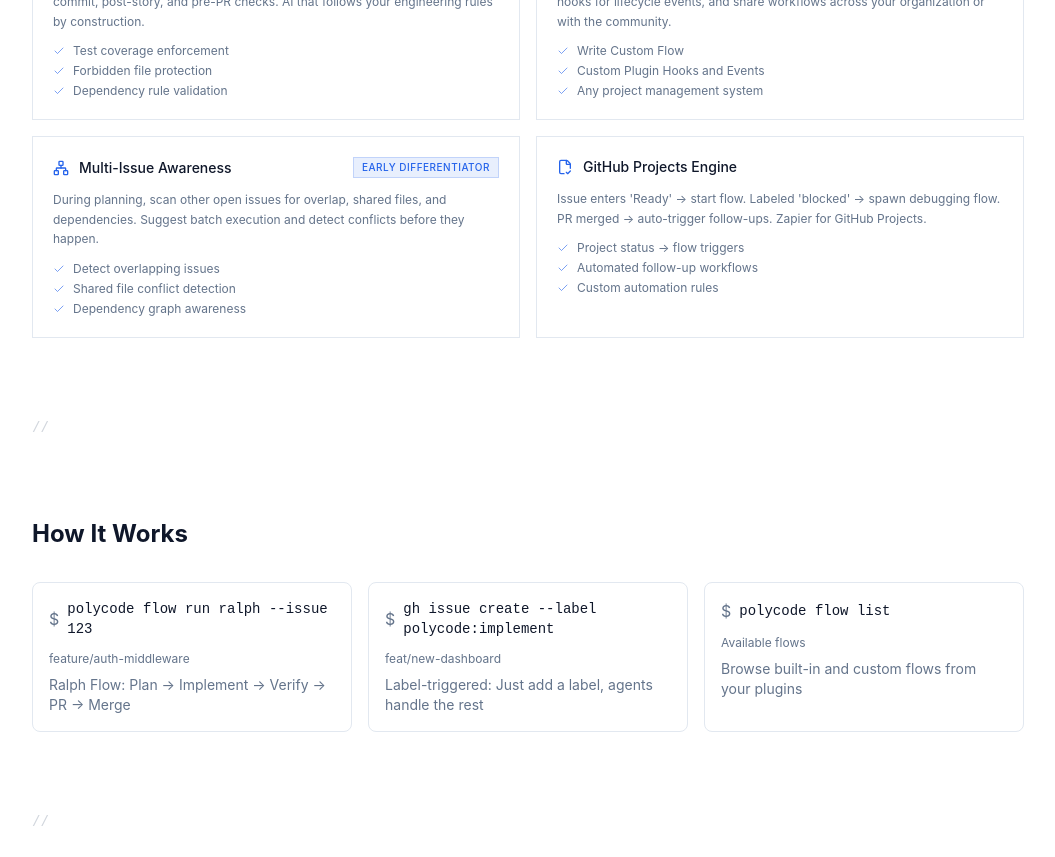
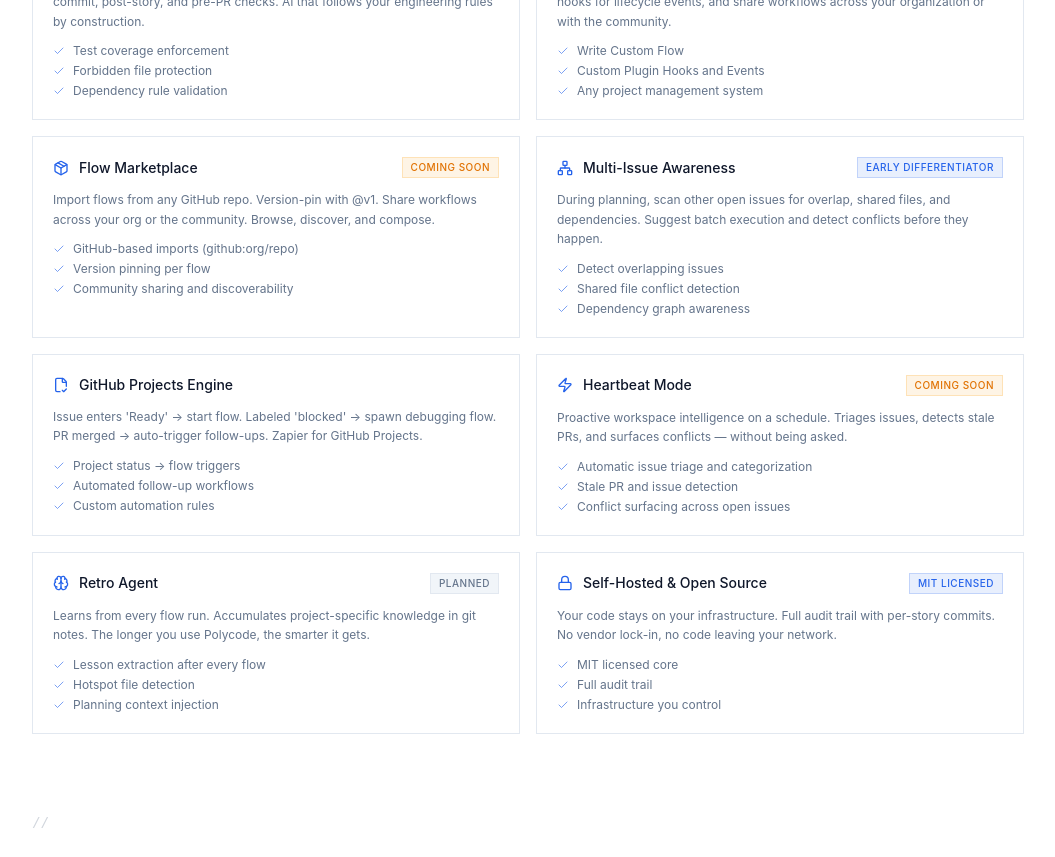
Before and after one commit to xeroc/polycode, a React (Vite) app in the folder apps/landing/: page / in a window 1280 px wide. Shown: the part 1940-2797 px from the top of the page, without its empty margins (112-1167 px from the left). Built offline with nearby package versions, Linux system fonts and the light colour scheme.

Commit message:
♻️ refactor: landing page with a roadmap

```diff
--- a/apps/landing/src/pages/Home.tsx
+++ b/apps/landing/src/pages/Home.tsx
@@ -15,10 +15,19 @@
   ListChecks,
   GitPullRequest,
   Shield,
-  PlayCircle,
   Network,
   FileCheck2,
   Repeat,
+  Rocket,
+  GitBranch,
+  Zap,
+  Brain,
+  Eye,
+  AlertTriangle,
+  GitMerge,
+  Timer,
+  BarChart3,
+  Package,
 } from "lucide-react";
 import { motion } from "framer-motion";
 import { useState } from "react";
@@ -49,18 +58,6 @@
       "Re-run with identical configuration",
     ],
   },
-  // {
-  //   icon: Puzzle,
-  //   title: "Flow Marketplace",
-  //   badge: "Platform Play",
-  //   description:
-  //     "Import flows from any GitHub repo. Version-pin with @v1. Share workflows across your org or the community. Browse, discover, and compose.",
-  //   details: [
-  //     "GitHub-based imports (github:org/repo)",
-  //     "Version pinning per flow",
-  //     "Community sharing and discoverability",
-  //   ],
-  // },
   {
     icon: Shield,
     title: "Policy Engine",
@@ -83,6 +80,18 @@
       "Write Custom Flow",
       "Custom Plugin Hooks and Events",
       "Any project management system",
+    ],
+  },
+  {
+    icon: Package,
+    title: "Flow Marketplace",
+    badge: "Coming Soon",
+    description:
+      "Import flows from any GitHub repo. Version-pin with @v1. Share workflows across your org or the community. Browse, discover, and compose.",
+    details: [
+      "GitHub-based imports (github:org/repo)",
+      "Version pinning per flow",
+      "Community sharing and discoverability",
     ],
   },
   {
@@ -109,18 +118,42 @@
       "Custom automation rules",
     ],
   },
-  // {
-  //   icon: Lock,
-  //   title: "Self-Hosted & Open Source",
-  //   badge: "MIT Licensed",
-  //   description:
-  //     "Your code stays on your infrastructure. Full audit trail with per-story commits. No vendor lock-in, no code leaving your network.",
-  //   details: [
-  //     "MIT licensed core",
-  //     "Full audit trail",
-  //     "Infrastructure you control",
-  //   ],
-  // },
+  {
+    icon: Zap,
+    title: "Heartbeat Mode",
+    badge: "Coming Soon",
+    description:
+      "Proactive workspace intelligence on a schedule. Triages issues, detects stale PRs, and surfaces conflicts — without being asked.",
+    details: [
+      "Automatic issue triage and categorization",
+      "Stale PR and issue detection",
+      "Conflict surfacing across open issues",
+    ],
+  },
+  {
+    icon: Brain,
+    title: "Retro Agent",
+    badge: "Planned",
+    description:
+      "Learns from every flow run. Accumulates project-specific knowledge in git notes. The longer you use Polycode, the smarter it gets.",
+    details: [
+      "Lesson extraction after every flow",
+      "Hotspot file detection",
+      "Planning context injection",
+    ],
+  },
+  {
+    icon: Lock,
+    title: "Self-Hosted & Open Source",
+    badge: "MIT Licensed",
+    description:
+      "Your code stays on your infrastructure. Full audit trail with per-story commits. No vendor lock-in, no code leaving your network.",
+    details: [
+      "MIT licensed core",
+      "Full audit trail",
+      "Infrastructure you control",
+    ],
+  },
 ];
 
 const approachComparison = [
@@ -290,6 +323,146 @@
       "Research-oriented",
       "Community-driven",
       "Less structured flows",
+    ],
+  },
+];
+
+const roadmapStatusStyles: Record<
+  string,
+  { label: string; className: string }
+> = {
+  shipped: {
+    label: "Shipped",
+    className: "bg-green-500/10 text-green-600 border-green-500/20",
+  },
+  in_progress: {
+    label: "In Progress",
+    className: "bg-primary/10 text-primary border-primary/20",
+  },
+  coming_soon: {
+    label: "Coming Soon",
+    className: "bg-amber-500/10 text-amber-600 border-amber-500/20",
+  },
+  planned: {
+    label: "Planned",
+    className: "bg-muted text-muted-foreground border-border",
+  },
+};
+
+const roadmapPhases = [
+  {
+    phase: "01",
+    title: "Nail the Core",
+    timeline: "Now — Next 4 weeks",
+    active: true,
+    items: [
+      {
+        icon: FileCheck2,
+        title: "Elite PR Generation",
+        description:
+          "PRs so good they're merge-ready without edits. Structured sections, atomic commits, linked issues.",
+        status: "in_progress",
+      },
+      {
+        icon: GitBranch,
+        title: "Git Notes",
+        description:
+          "Attach decision metadata to every commit. Inspect any AI choice after the fact.",
+        status: "in_progress",
+      },
+      {
+        icon: GitMerge,
+        title: "Semantic Merge via Weave",
+        description:
+          "Entity-level merging. Parallel agents never block on false conflicts — only real collisions surface.",
+        status: "coming_soon",
+      },
+      {
+        icon: Timer,
+        title: "Resume & Cancel Flows",
+        description:
+          "Stop, resume, or replay any flow from any point. Most agentic tools can't do this.",
+        status: "in_progress",
+      },
+      {
+        icon: Shield,
+        title: "Policy Engine",
+        description:
+          "Enforce rules in code, not prompts. Tests must pass. Coverage must not drop. No exceptions.",
+        status: "in_progress",
+      },
+      {
+        icon: AlertTriangle,
+        title: "Structured Failures",
+        description:
+          "Failure reports that build trust. What happened, why, and exactly what to do next.",
+        status: "in_progress",
+      },
+    ],
+  },
+  {
+    phase: "02",
+    title: "Systemize",
+    timeline: "1–2 Months",
+    active: false,
+    items: [
+      {
+        icon: Zap,
+        title: "Heartbeat Mode",
+        description:
+          "Proactive workspace monitoring. Triages issues, detects stale PRs, surfaces conflicts — without being asked.",
+        status: "coming_soon",
+      },
+      {
+        icon: Eye,
+        title: "Multi-Issue Awareness",
+        description:
+          "Detect entity-level overlap between parallel flows. Catch real conflicts before any code is written.",
+        status: "coming_soon",
+      },
+      {
+        icon: BarChart3,
+        title: "Projects Automation",
+        description:
+          "Turn GitHub Projects into a trigger system. Status changes kick off workflows automatically.",
+        status: "planned",
+      },
+      {
+        icon: Repeat,
+        title: "Flow Versioning",
+        description:
+          "Every run tied to a versioned flow definition. Reproducible by design, inspectable by default.",
+        status: "planned",
+      },
+    ],
+  },
+  {
+    phase: "03",
+    title: "Expand",
+    timeline: "Later",
+    active: false,
+    items: [
+      {
+        icon: Brain,
+        title: "Retro Agent",
+        description:
+          "Learns from every run. Accumulates project-specific knowledge in git notes. Gets smarter over time.",
+        status: "planned",
+      },
+      {
+        icon: Package,
+        title: "Flow Marketplace",
+        description:
+          "Discover, share, and version-pin community workflows from any GitHub repo.",
+        status: "planned",
+      },
+      {
+        icon: Network,
+        title: "Advanced Integrations",
+        description:
+          "GitLab, Jira, chained workflows, issue batching, dependency graphs.",
+        status: "planned",
+      },
     ],
   },
 ];
@@ -518,7 +691,15 @@
                     <h3 className="font-medium text-sm">{pillar.title}</h3>
                   </div>
                   {pillar.badge && (
-                    <span className="text-[10px] font-medium uppercase tracking-wider text-primary bg-primary/10 px-2 py-0.5 border border-primary/20">
+                    <span
+                      className={`text-[10px] font-medium uppercase tracking-wider px-2 py-0.5 border ${
+                        pillar.badge === "Coming Soon"
+                          ? "text-amber-600 bg-amber-500/10 border-amber-500/20"
+                          : pillar.badge === "Planned"
+                            ? "text-muted-foreground bg-muted border-border"
+                            : "text-primary bg-primary/10 border-primary/20"
+                      }`}
+                    >
                       {pillar.badge}
                     </span>
                   )}
@@ -742,6 +923,108 @@
         //
       </div>
 
+      {/* Roadmap Section */}
+      <section className="py-20" id="roadmap">
+        <div className="flex items-center gap-2 mb-3">
+          <Rocket className="h-4 w-4 text-primary" />
+          <span className="text-xs font-medium uppercase tracking-widest text-primary">
+            Roadmap
+          </span>
+        </div>
+        <h2 className="text-2xl font-bold mb-2">What we&apos;re building</h2>
+        <p className="text-muted-foreground mb-16 max-w-2xl">
+          We&apos;re building toward a fully autonomous GitHub workspace.
+          Transparent, versioned, and shaped by early adopters like you.
+        </p>
+
+        <div className="space-y-20">
+          {roadmapPhases.map((phase, phaseIndex) => (
+            <div key={phase.phase}>
+              <div className="flex items-start gap-5 mb-8">
+                <div
+                  className={`flex items-center justify-center w-12 h-12 text-sm font-bold font-mono shrink-0 ${
+                    phase.active
+                      ? "bg-primary text-primary-foreground"
+                      : "bg-primary/10 text-primary border border-primary/20"
+                  }`}
+                >
+                  {phase.phase}
+                </div>
+                <div>
+                  <h3 className="text-lg font-bold">{phase.title}</h3>
+                  <span className="text-xs text-muted-foreground font-mono">
+                    {phase.timeline}
+                  </span>
+                </div>
+              </div>
+
+              <div className="grid gap-3 md:grid-cols-2 lg:grid-cols-3">
+                {phase.items.map((item, index) => {
+                  const statusStyle =
+                    roadmapStatusStyles[item.status] ??
+                    roadmapStatusStyles.planned;
+                  return (
+                    <motion.div
+                      key={item.title}
+                      initial={{ opacity: 0, y: 10 }}
+                      animate={{ opacity: 1, y: 0 }}
+                      transition={{
+                        duration: 0.3,
+                        delay: phaseIndex * 0.1 + index * 0.05,
+                      }}
+                      className="bg-card border-border border p-4 space-y-2"
+                    >
+                      <div className="flex items-center justify-between gap-2">
+                        <div className="flex items-center gap-2 min-w-0">
+                          <item.icon className="h-4 w-4 text-primary shrink-0" />
+                          <span className="text-sm font-medium truncate">
+                            {item.title}
+                          </span>
+                        </div>
+                        <span
+                          className={`flex items-center gap-1.5 text-[10px] font-medium uppercase tracking-wider px-2 py-0.5 border shrink-0 ${statusStyle.className}`}
+                        >
+                          {item.status === "in_progress" && (
+                            <span className="inline-block w-1.5 h-1.5 bg-primary rounded-full animate-pulse" />
+                          )}
+                          {statusStyle.label}
+                        </span>
+                      </div>
+                      <p className="text-xs text-muted-foreground leading-relaxed">
+                        {item.description}
+                      </p>
+                    </motion.div>
+                  );
+                })}
+              </div>
+            </div>
+          ))}
+        </div>
+
+        <div className="mt-16 bg-primary/[0.03] border border-primary/20 p-6 flex flex-col sm:flex-row items-center justify-between gap-4">
+          <div>
+            <h3 className="font-bold mb-1">Want to shape the roadmap?</h3>
+            <p className="text-sm text-muted-foreground">
+              Join early access. Tell us what matters. Ship features faster.
+            </p>
+          </div>
+          <a
+            href="#waitlist"
+            className="bg-primary text-primary-foreground shadow-2xs hover:bg-primary/90 inline-flex cursor-pointer items-center justify-center gap-2 whitespace-nowrap font-medium text-sm h-11 px-6 shrink-0"
+          >
+            Join the Waitlist
+            <ChevronRight className="h-4 w-4" />
+          </a>
+        </div>
+      </section>
+
+      <div
+        className="font-mono text-sm text-muted-foreground/30 select-none"
+        aria-hidden="true"
+      >
+        //
+      </div>
+
       {/* Waitlist Section */}
       <section className="py-20" id="waitlist">
         <h2 className="text-2xl font-bold mb-4">Join Early Access</h2>
```
